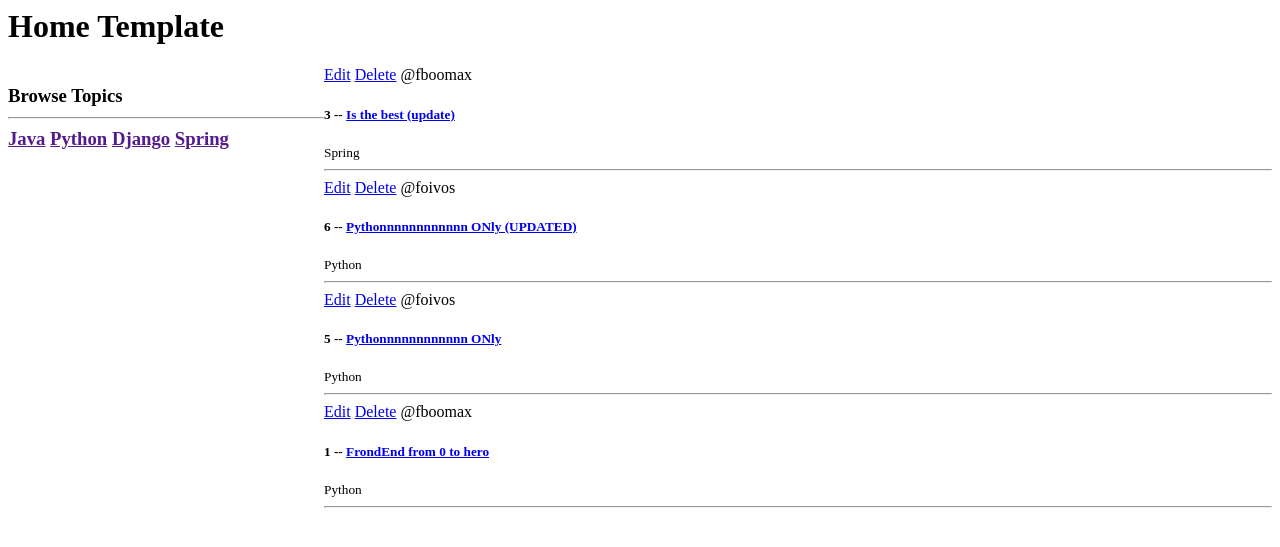
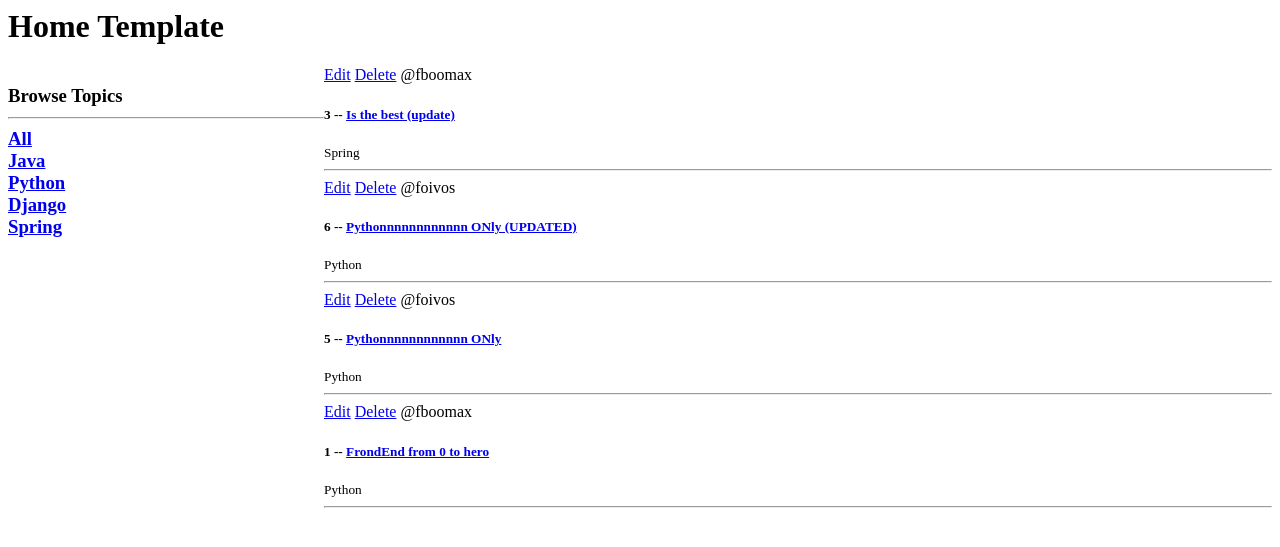
Before and after one commit to fboomax/studyBud, a Django app: page / in a window 1280 px wide. Shown: the top 547 px of the page. Run offline with Django 4.2, Linux system fonts and the light colour scheme; data comes from the database, SQL or seed files in the repository.

Commit message:
add side bar

```diff
--- a/base/templates/base/home.html
+++ b/base/templates/base/home.html
@@ -16,8 +16,15 @@
                 Browse Topics
                 <hr>
                 <div>
+                    <a href="{% url 'home' %}">All</a>
+                </div>
+
+                <div>
                      {% for topic in topics %}
-                         <a href="">{{ topic.name }}</a>
+                         <div>
+                            <a href="{% url 'home' %}?q={{ topic.name }}">{{ topic.name }}</a>
+                         </div>
+
                     {% endfor %}
                 </div>
             </h3>
```
Also changed, not shown: base/views.py (+4 -3 lines).
